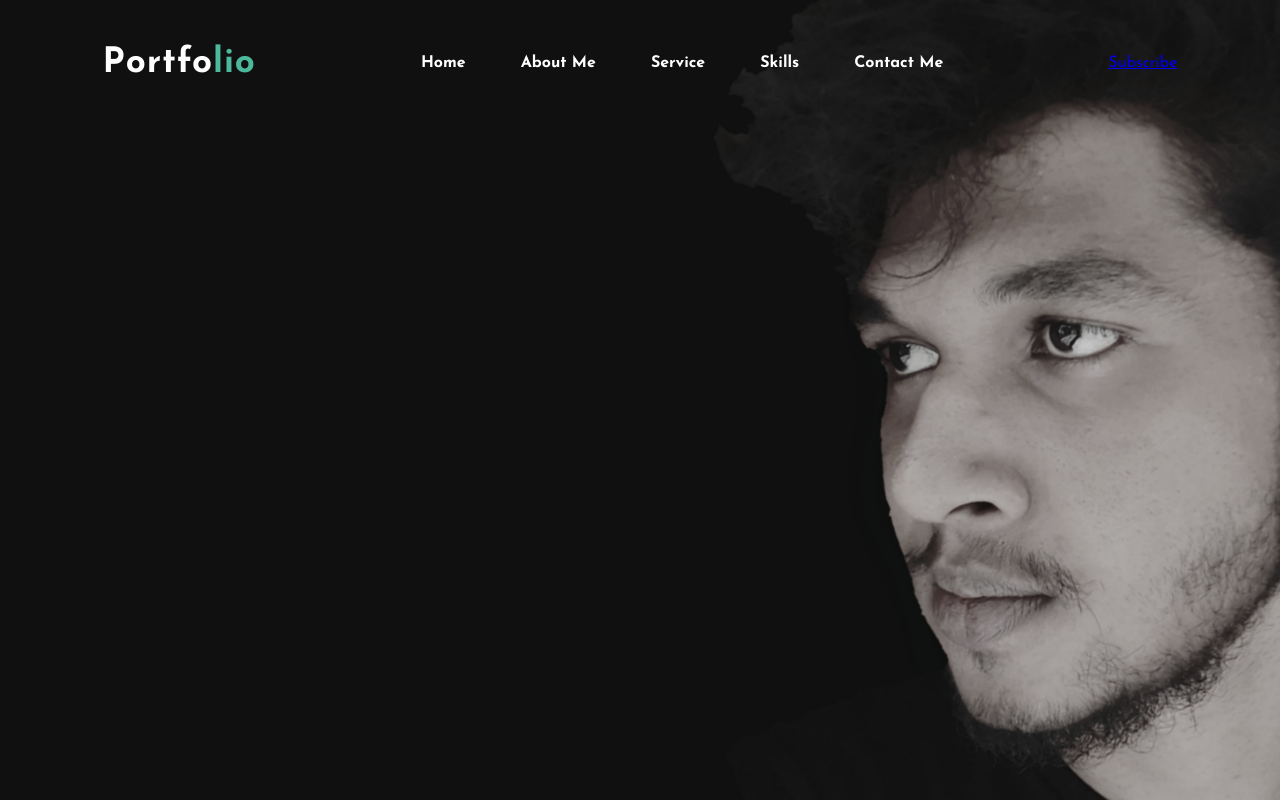
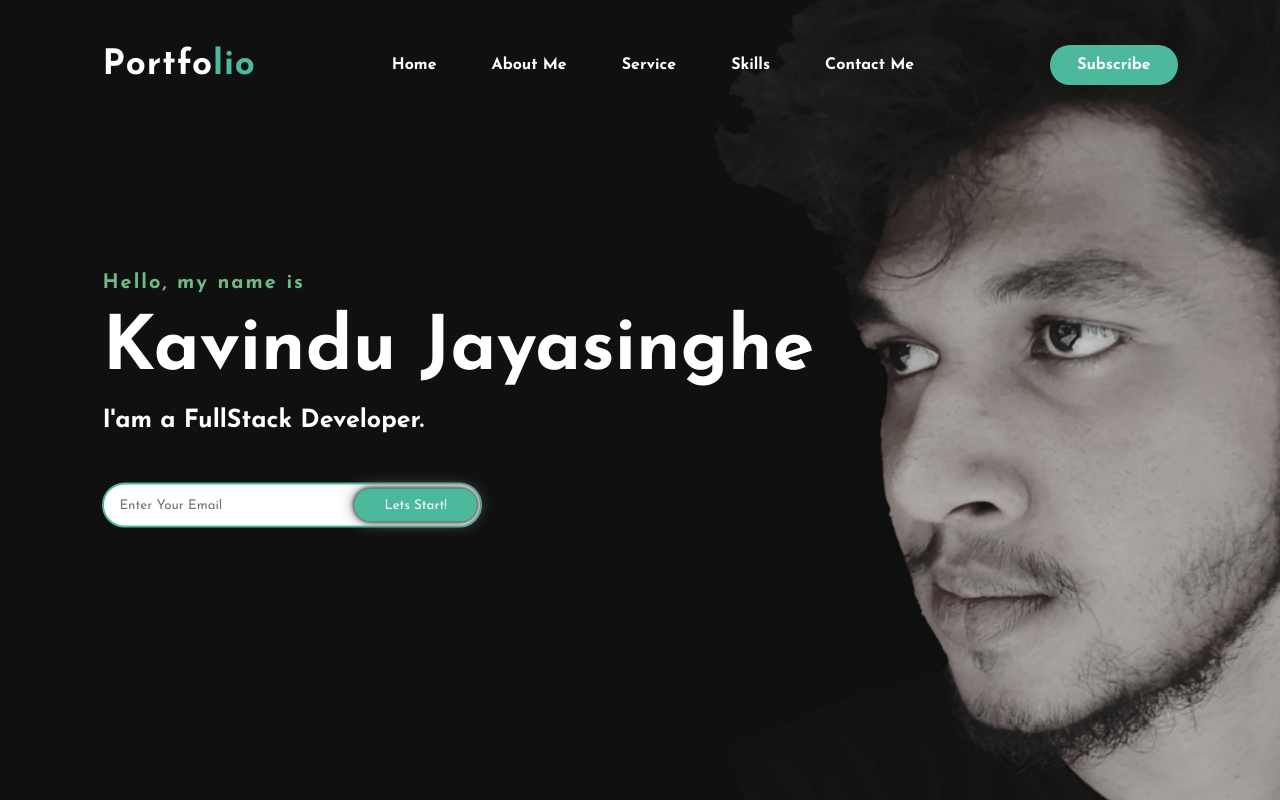
Before and after one commit to Kavindu-J22/My_Portfolioweb, a plain HTML site: page New portfolio/index.html in a window 1280 px wide. Drawn offline with Linux system fonts and the light colour scheme.

Commit message:
upload cords

```diff
--- a/New portfolio/index.html
+++ b/New portfolio/index.html
@@ -25,6 +25,20 @@
                 </ul>
                 <a href="#" class="btn">Subscribe</a>
             </nav>
+
+            <div class="content">
+                <h4>Hello, my name is</h4>
+                <h1>Kavindu Jayasinghe</h1>
+                <h3>I'am a FullStack Developer.</h3>
+
+                <div class="newslatter">
+                    <form>
+                        <input type="email" name="email" id="mail" placeholder="Enter Your Email">
+                        <input type="submit" name="submit" value="Lets Start!">
+                    </form>
+                </div>
+            </div>
+
         </div>
     </body>
 </html>
--- a/New portfolio/style.css
+++ b/New portfolio/style.css
@@ -43,5 +43,67 @@ nav ul li a{
 }
 nav ul li a:hover{
     color: #4cb99c;
-    transition: 2s;
+    transition: .4s;
 }
+.btn{
+    background-color: #4cb99c;
+    color: white;
+    text-decoration: none;
+    border: 2px solid transparent;
+    font-weight: bold;
+    padding: 10px 25px;
+    border-radius: 30px;
+    transition: transform .4s;
+}
+.btn:hover{
+    transform: scale(1.2);
+}
+.content{
+    position: absolute;
+    top: 50%;
+    left: 8%;
+    transform: translateY(-50%);
+}
+h1{
+    color: white;
+    margin: 20px 0px 20px;
+    font-size: 75px;
+}
+h3{
+    color: white;
+    font-size: 25px;
+    margin-bottom: 50px;
+}
+h4{
+    color: rgba(128, 219, 154, 0.838);
+    letter-spacing: 2px;
+    font-size: 20px;
+}
+.newslatter form{
+    width: 380px;
+    max-width: 100%;
+    padding: relative;
+}
+.newslatter form input:first-child{
+    display: inline-block;
+    width: 100%;
+    padding: 14px 130px 14px 15px;
+    border: 2px solid #4cb99c;
+    outline: none;
+    border-radius: 30px;
+}
+.newslatter form input:last-child{
+    position: absolute;
+    display: inline-block;
+    outline: none;
+    border: none;
+    padding: 10px 30px;
+    border-radius: 30px;
+    background-color: #4cb99c;
+    color: white;
+    box-shadow: 0px 0px 5px #000,0px 0px 15px #858585;
+    margin-top: 6px;
+    left: 252px;
+
+
+}
```
Also changed, not shown: New portfolio/images/Otherback.jpg (added).
